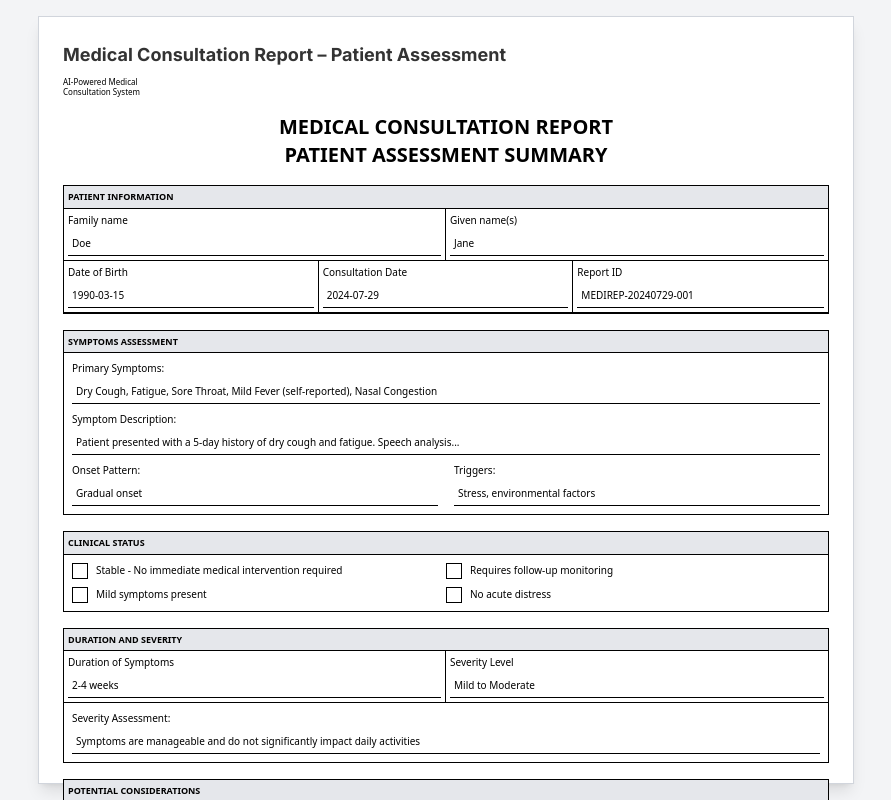
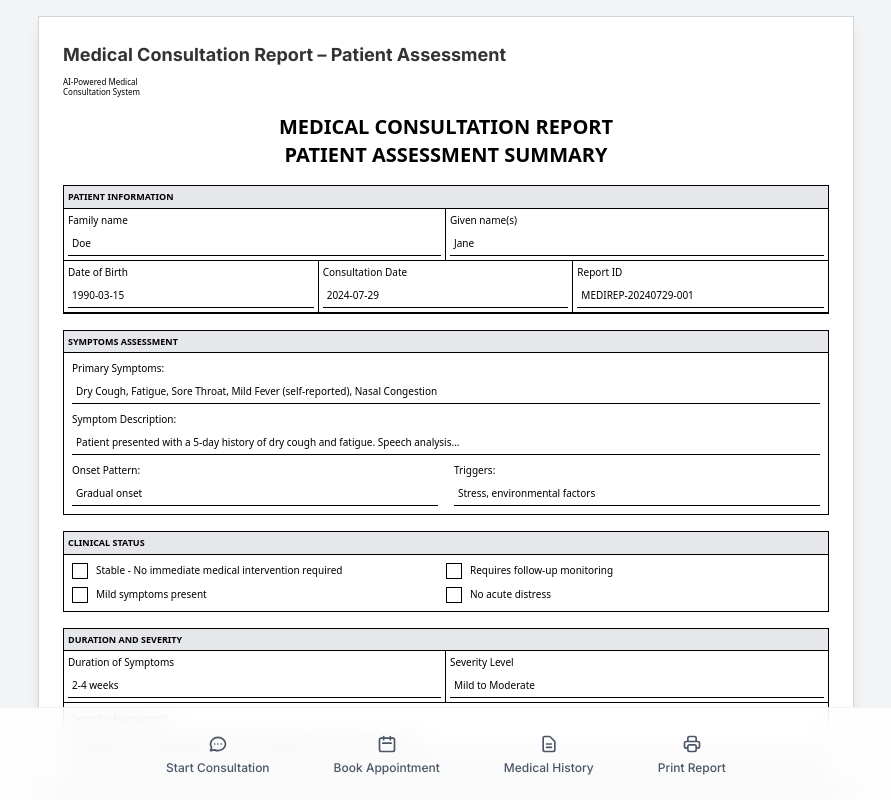
Before and after one commit to faizm10/terrahacks, a Next.js app in the folder frontend/: page /report in a window 1280 px wide. Shown: the whole page, without its empty margins (194-1085 px from the left). Built offline with nearby package versions, Linux system fonts and the light colour scheme.

Commit message:
feat: better report ui

```diff
--- a/frontend/app/results/[sessionId]/page.tsx
+++ b/frontend/app/results/[sessionId]/page.tsx
@@ -5,7 +5,7 @@ import { useParams, useRouter } from "next/navigation"
 import { Card, CardHeader, CardTitle, CardContent } from "@/components/ui/card"
 import { Badge } from "@/components/ui/badge"
 import { Button } from "@/components/ui/button"
-import { Clock, MessageSquare, Stethoscope, AlertTriangle, ClipboardList, Lightbulb, CalendarDays, FileText } from "lucide-react"
+import { Clock, MessageSquare, Stethoscope, AlertTriangle, ClipboardList, Lightbulb, CalendarDays, FileText, ChevronLeft, ChevronRight } from "lucide-react"
 import MedicalReport from "@/components/medical-report"
 import { Report, Symptom } from "@/types/report"
 
@@ -40,6 +40,7 @@ export default function ResultsPage() {
   const [analysis, setAnalysis] = useState<AnalysisResult | null>(null)
   const [loading, setLoading] = useState(true)
   const [error, setError] = useState<string | null>(null)
+  const [isReportOpen, setIsReportOpen] = useState(false)
 
   useEffect(() => {
     const fetchAnalysis = async () => {
@@ -142,143 +143,5 @@ export default function ResultsPage() {
     videoAttachmentName: analysis.videoAttachmentName
   }
 
-  return (
-    <div className="min-h-screen bg-gray-50 flex">
-      {/* Left Side - Summary UI */}
-      <div className="w-1/2 overflow-y-auto bg-[#E8E2DB]">
-        <div className="min-h-full p-8 pb-24 space-y-6">
-          {/* MediCare Branding */}
-          <div className="text-center mb-12">
-            <h1 className="text-5xl font-black text-[#2C3E50] mb-2">MediCare</h1>
-            <div className="flex justify-center items-center gap-2 text-[#5B8BDF]">
-              <div className="w-8 h-8 bg-[#5B8BDF] rounded-sm flex items-center justify-center">
-                <span className="text-white text-xl font-bold">+</span>
-              </div>
-            </div>
-          </div>
-
-          {/* Session Info */}
-          <div className="bg-white rounded-2xl p-6 mb-6">
-            <h2 className="text-2xl font-bold text-[#2C3E50] mb-4">Consultation Summary</h2>
-            <p className="text-[#6B7280] text-sm mb-4">Session ID: {analysis.session_id}</p>
-
-            {/* Metrics Grid */}
-            <div className="grid grid-cols-3 gap-4 mb-6">
-              <div className="text-center">
-                <div className="text-3xl font-black text-[#5B8BDF]">{formatDuration(analysis.duration_seconds)}</div>
-                <p className="text-sm text-[#6B7280] mt-1">Duration</p>
-              </div>
-              <div className="text-center">
-                <div className="text-3xl font-black text-[#5B8BDF]">{analysis.transcript_count}</div>
-                <p className="text-sm text-[#6B7280] mt-1">Interactions</p>
-              </div>
-              <div className="text-center">
-                <div className="text-3xl font-black text-[#5B8BDF]">{analysis.detectedSymptoms.length}</div>
-                <p className="text-sm text-[#6B7280] mt-1">Symptoms</p>
-              </div>
-            </div>
-          </div>
-
-          {/* Main Content */}
-          <div className="bg-white rounded-2xl p-6 space-y-6">
-            {/* Chief Complaint */}
-            <div>
-              <h3 className="text-xl font-bold text-[#2C3E50] mb-3">Chief Complaint</h3>
-              <p className="text-[#2C3E50] font-semibold mb-2">{analysis.mainComplaint}</p>
-              <p className="text-[#6B7280] text-sm leading-relaxed">{analysis.consultationSummary}</p>
-            </div>
-
-            {/* Symptoms */}
-            <div>
-              <div className="flex items-center justify-between mb-3">
-                <h3 className="text-xl font-bold text-[#2C3E50]">Detected Symptoms</h3>
-                <span className={`px-3 py-1 rounded-full text-sm font-bold ${
-                  severity === 'high' ? 'bg-red-100 text-red-600' :
-                  severity === 'medium' ? 'bg-yellow-100 text-yellow-600' :
-                  'bg-green-100 text-green-600'
-                }`}>
-                  {severity.toUpperCase()}
-                </span>
-              </div>
-              <div className="space-y-2">
-                {analysis.detectedSymptoms.map((symptom, index) => (
-                  <div key={index} className="flex items-center justify-between p-3 bg-[#F9FAFB] rounded-lg">
-                    <span className="text-[#2C3E50] font-medium">{symptom.name}</span>
-                    <span className={`text-sm font-bold ${
-                      symptom.confidence > 0.8 ? 'text-green-600' :
-                      symptom.confidence > 0.5 ? 'text-yellow-600' :
-                      'text-red-600'
-                    }`}>
-                      {(symptom.confidence * 100).toFixed(0)}%
-                    </span>
-                  </div>
-                ))}
-              </div>
-            </div>
-
-            {/* Potential Conditions */}
-            <div>
-              <h3 className="text-xl font-bold text-[#2C3E50] mb-3">Potential Conditions</h3>
-              <div className="space-y-2">
-                {analysis.potentialDiagnoses.map((condition, index) => (
-                  <div key={index} className="p-3 bg-[#FEF3E2] rounded-lg">
-                    <span className="text-[#E97132] font-medium">• {condition}</span>
-                  </div>
-                ))}
-              </div>
-            </div>
-
-            {/* Recommendations */}
-            <div>
-              <h3 className="text-xl font-bold text-[#2C3E50] mb-3">Recommendations</h3>
-              <div className="space-y-2">
-                {analysis.recommendations.map((rec, index) => (
-                  <div key={index} className="p-3 bg-[#E8F3FF] rounded-lg">
-                    <span className="text-[#5B8BDF] font-medium">{index + 1}. {rec}</span>
-                  </div>
-                ))}
-              </div>
-            </div>
-          </div>
-
-          {/* Actions - Bottom Navigation Style */}
-          <div className="fixed bottom-0 left-0 w-1/2 bg-white border-t border-gray-200 p-4">
-            <div className="flex gap-4 max-w-2xl mx-auto">
-              <button
-                onClick={() => router.push("/stream")}
-                className="flex-1 flex flex-col items-center py-3 text-[#5B8BDF] hover:bg-[#F9FAFB] rounded-lg transition-colors"
-              >
-                <MessageSquare className="w-6 h-6 mb-1" />
-                <span className="text-sm font-semibold">Start Consultation</span>
-              </button>
-              <button
-                onClick={() => window.print()}
-                className="flex-1 flex flex-col items-center py-3 text-[#5B8BDF] hover:bg-[#F9FAFB] rounded-lg transition-colors"
-              >
-                <FileText className="w-6 h-6 mb-1" />
-                <span className="text-sm font-semibold">Print Report</span>
-              </button>
-              <button
-                className="flex-1 flex flex-col items-center py-3 text-[#5B8BDF] hover:bg-[#F9FAFB] rounded-lg transition-colors"
-              >
-                <CalendarDays className="w-6 h-6 mb-1" />
-                <span className="text-sm font-semibold">Book Appointment</span>
-              </button>
-              <button
-                className="flex-1 flex flex-col items-center py-3 text-[#5B8BDF] hover:bg-[#F9FAFB] rounded-lg transition-colors"
-              >
-                <ClipboardList className="w-6 h-6 mb-1" />
-                <span className="text-sm font-semibold">Medical History</span>
-              </button>
-            </div>
-          </div>
-        </div>
-      </div>
-
-      {/* Right Side - Full Medical Report */}
-      <div className="w-1/2 overflow-y-auto bg-gray-100">
-        <MedicalReport report={report} />
-      </div>
-    </div>
-  )
+  return <MedicalReport report={report} />
 }
--- a/frontend/components/medical-report.tsx
+++ b/frontend/components/medical-report.tsx
@@ -16,8 +16,8 @@ export default function MedicalReport({ report }: MedicalReportProps) {
   };
 
   return (
-    <div className="h-full bg-gray-100 flex justify-center py-4 px-4">
-      <div className="w-full max-w-[8.5in] min-h-full bg-white border border-gray-300 shadow-lg relative text-black text-[10px] font-sans">
+    <div className="h-screen bg-gray-100 flex justify-center overflow-hidden">
+      <div className="w-full max-w-[8.5in] bg-white border border-gray-300 shadow-lg relative text-black text-[10px] font-sans my-4 mx-4 overflow-y-auto">
         {/* Header */}
         <div className="relative z-20 p-6 pb-0">
           <div className="flex justify-between items-start mb-4">
@@ -291,9 +291,64 @@ export default function MedicalReport({ report }: MedicalReportProps) {
         </div>
 
         {/* Footer */}
-        <div className="relative z-20 flex justify-between items-end px-6 py-4 text-[8px] mt-4">
+        <div className="relative z-20 flex justify-between items-end px-6 py-4 text-[8px] mt-4 mb-20">
           <span>AI Medical Consultation Report - {report.reportId}</span>
           <span>Generated by AI-Powered Medical System</span>
+        </div>
+      </div>
+
+      {/* Floating Bottom Navigation */}
+      <div className="fixed bottom-0 left-0 right-0 z-50">
+        <div className="backdrop-blur-md bg-white/80 border-t border-gray-200/50 p-4 shadow-lg">
+          <div className="max-w-4xl mx-auto flex justify-center gap-8">
+            <button
+              onClick={() => window.location.href = '/stream'}
+              className="flex flex-col items-center py-2 px-4 text-gray-600 hover:text-blue-600 transition-colors"
+            >
+              <div className="w-6 h-6 mb-1 flex items-center justify-center">
+                <svg viewBox="0 0 24 24" fill="none" stroke="currentColor" className="w-5 h-5">
+                  <path strokeLinecap="round" strokeLinejoin="round" strokeWidth={2} d="M8 12h.01M12 12h.01M16 12h.01M21 12c0 4.418-4.03 8-9 8a9.863 9.863 0 01-4.255-.949L3 20l1.395-3.72C3.512 15.042 3 13.574 3 12c0-4.418 4.03-8 9-8s9 3.582 9 8z" />
+                </svg>
+              </div>
+              <span className="text-xs font-medium">Start Consultation</span>
+            </button>
+
+            <button
+              onClick={() => window.open('tel:+1234567890')}
+              className="flex flex-col items-center py-2 px-4 text-gray-600 hover:text-blue-600 transition-colors"
+            >
+              <div className="w-6 h-6 mb-1 flex items-center justify-center">
+                <svg viewBox="0 0 24 24" fill="none" stroke="currentColor" className="w-5 h-5">
+                  <path strokeLinecap="round" strokeLinejoin="round" strokeWidth={2} d="M8 7V3m8 4V3m-9 8h10M5 21h14a2 2 0 002-2V7a2 2 0 00-2-2H5a2 2 0 00-2 2v12a2 2 0 002 2z" />
+                </svg>
+              </div>
+              <span className="text-xs font-medium">Book Appointment</span>
+            </button>
+
+            <button
+              onClick={() => window.location.href = '/history'}
+              className="flex flex-col items-center py-2 px-4 text-gray-600 hover:text-blue-600 transition-colors"
+            >
+              <div className="w-6 h-6 mb-1 flex items-center justify-center">
+                <svg viewBox="0 0 24 24" fill="none" stroke="currentColor" className="w-5 h-5">
+                  <path strokeLinecap="round" strokeLinejoin="round" strokeWidth={2} d="M9 12h6m-6 4h6m2 5H7a2 2 0 01-2-2V5a2 2 0 012-2h5.586a1 1 0 01.707.293l5.414 5.414a1 1 0 01.293.707V19a2 2 0 01-2 2z" />
+                </svg>
+              </div>
+              <span className="text-xs font-medium">Medical History</span>
+            </button>
+
+            <button
+              onClick={() => window.print()}
+              className="flex flex-col items-center py-2 px-4 text-gray-600 hover:text-blue-600 transition-colors"
+            >
+              <div className="w-6 h-6 mb-1 flex items-center justify-center">
+                <svg viewBox="0 0 24 24" fill="none" stroke="currentColor" className="w-5 h-5">
+                  <path strokeLinecap="round" strokeLinejoin="round" strokeWidth={2} d="M17 17h2a2 2 0 002-2v-4a2 2 0 00-2-2H5a2 2 0 00-2 2v4a2 2 0 002 2h2m2 4h6a2 2 0 002-2v-4a2 2 0 00-2-2H9a2 2 0 00-2 2v4a2 2 0 002 2zm8-12V5a2 2 0 00-2-2H9a2 2 0 00-2 2v4h10z" />
+                </svg>
+              </div>
+              <span className="text-xs font-medium">Print Report</span>
+            </button>
+          </div>
         </div>
       </div>
     </div>
```
